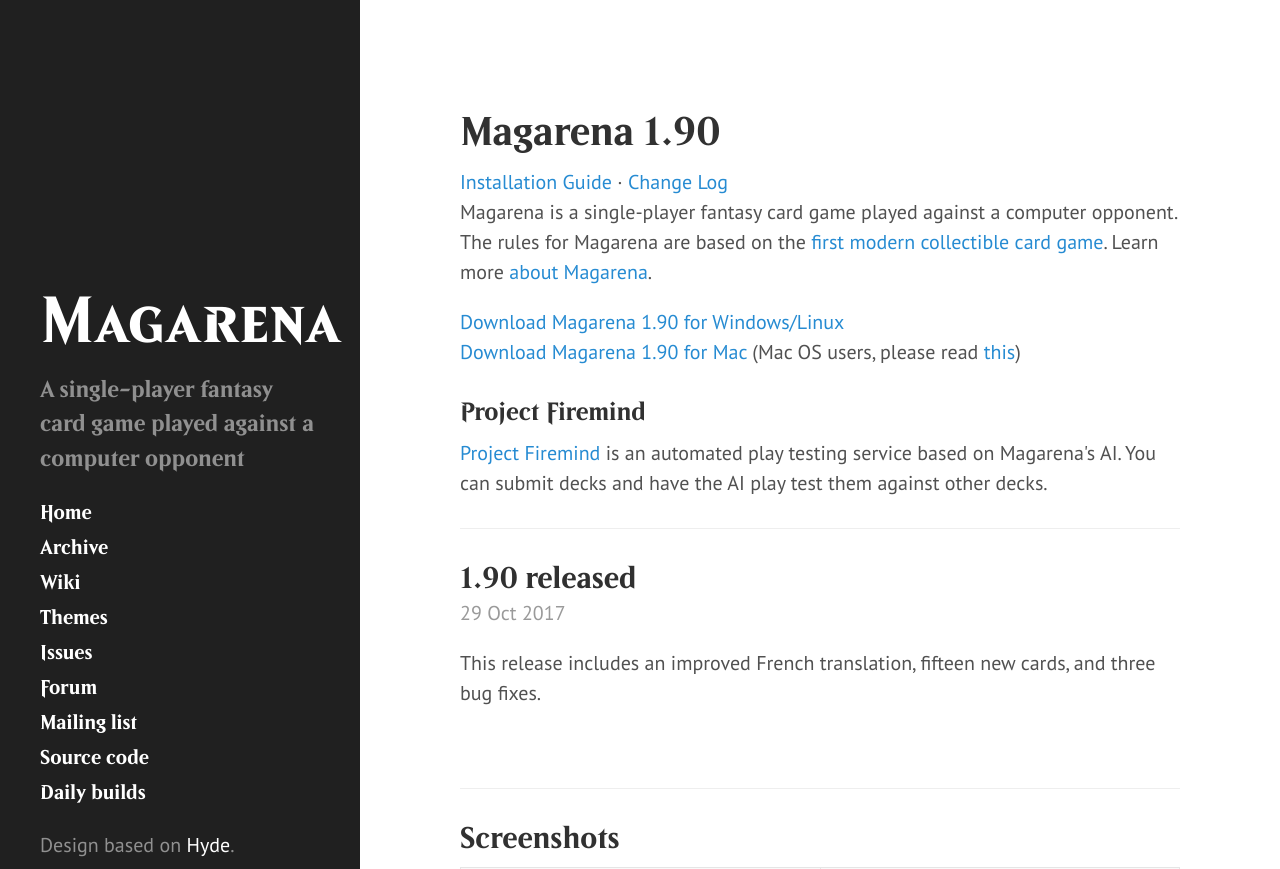
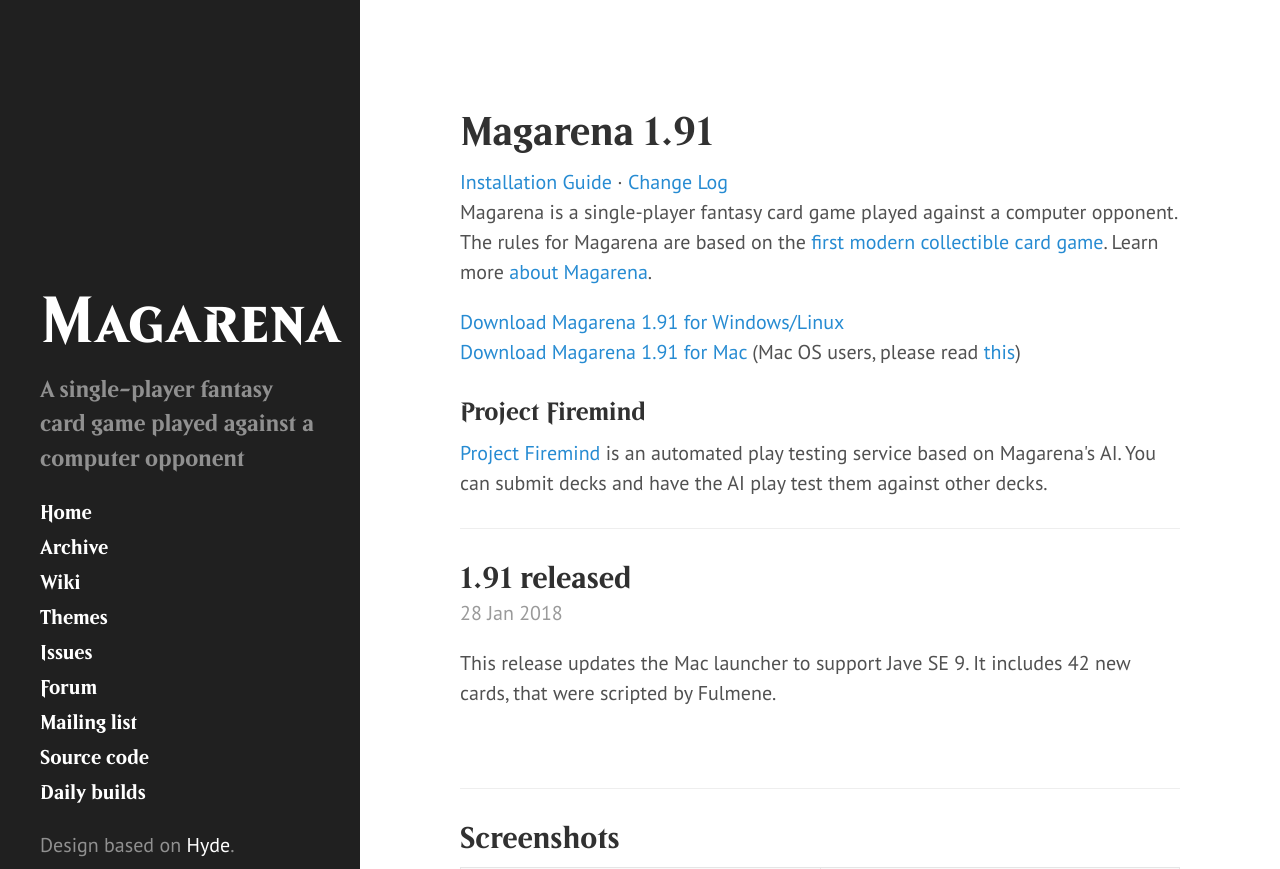
Before and after one commit to magarena/magarena.github.io, a Jekyll site: the page built from index.html, in a window 1280 px wide and 900 px high, cut to the strip 0-869 px from the top of the window. Built offline with Jekyll 4.4.1, drawn with Linux system fonts in a browser that asks for light colours; the list of posts is cut into pages by our own code.

Commit message:
release post for 1.91

```diff
--- a/_config.yml
+++ b/_config.yml
@@ -20,7 +20,7 @@
 paginate:         1
 
 # Custom vars
-version:          '1.90'
+version:          '1.91'
 
 github:
   repo:           //github.com/magarena/magarena
--- /dev/null
+++ b/_posts/2018-01-28-1-91-released.md
@@ -0,0 +1,7 @@
+---
+layout: post
+title: "1.91 released"
+---
+
+This release updates the Mac launcher to support Jave SE 9. It includes 42 new
+cards, that were scripted by Fulmene.
```
